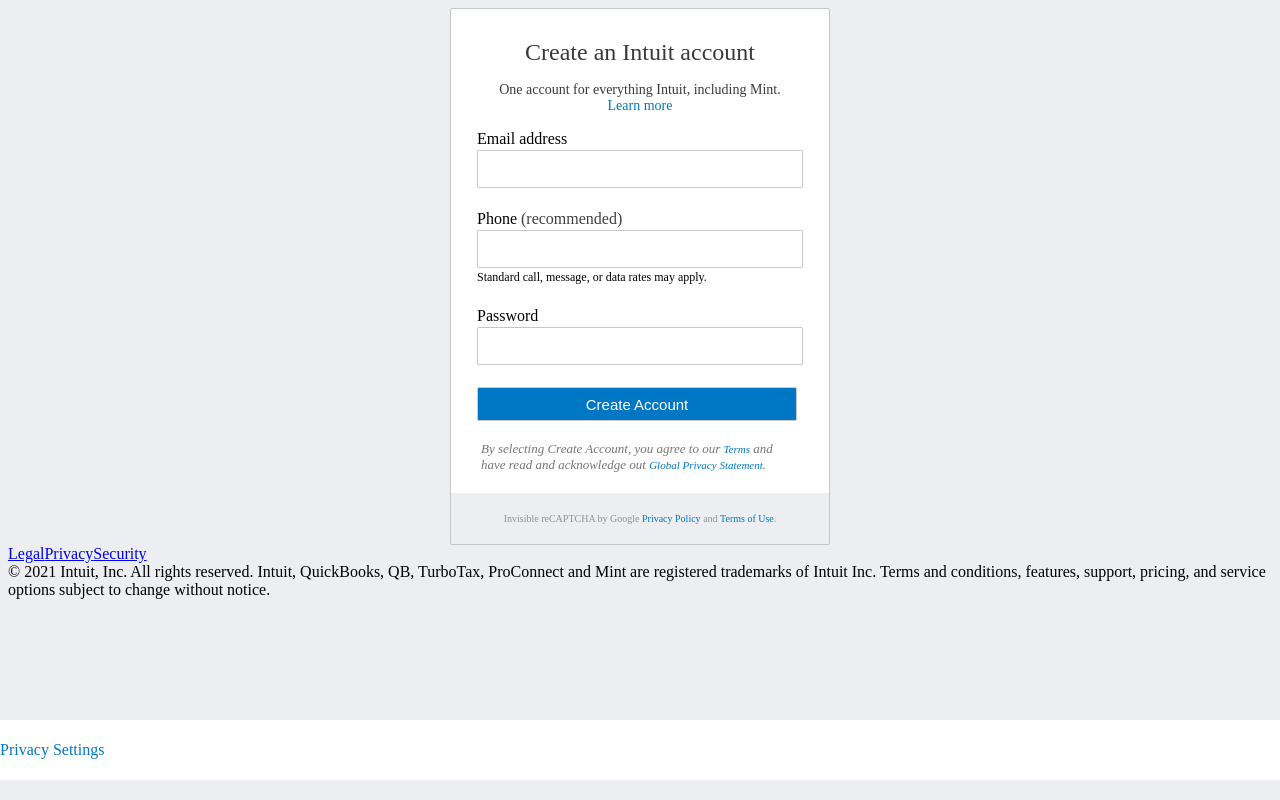
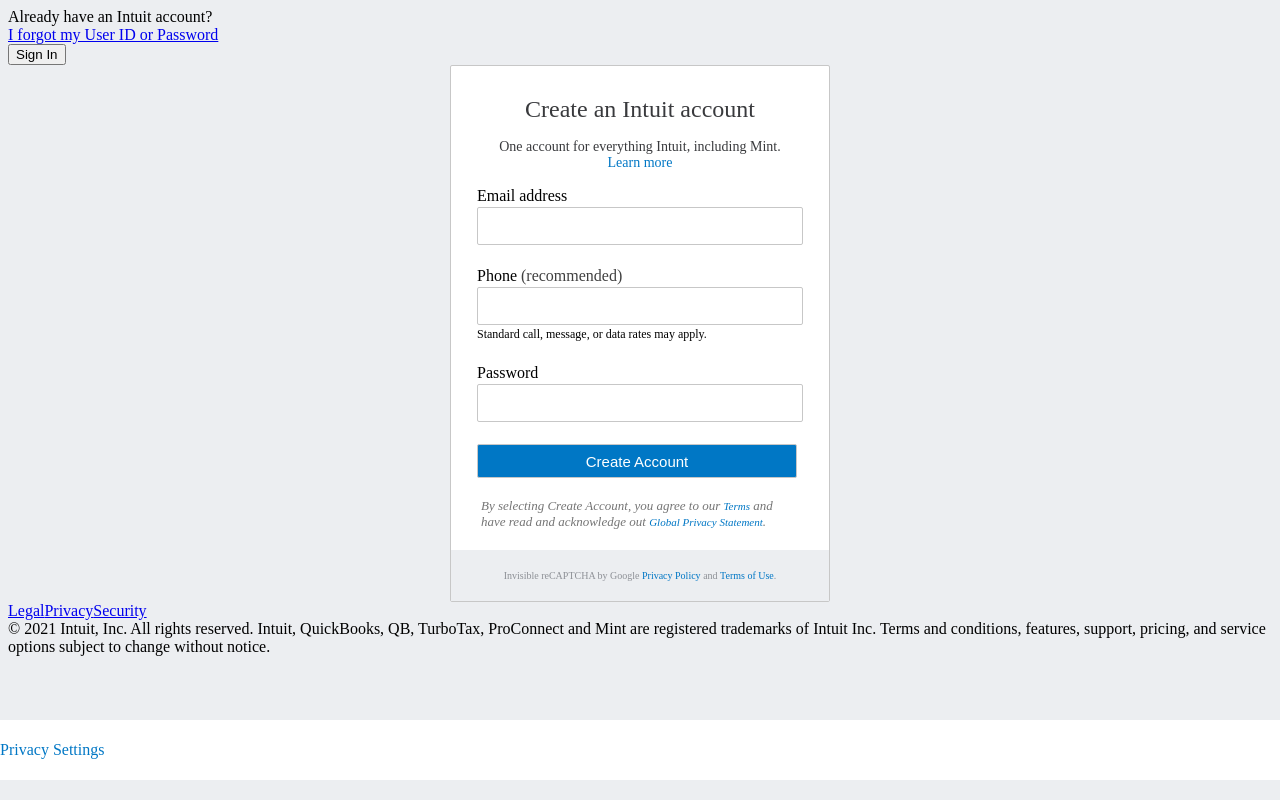
Before and after one commit to danmenjivar/intuit-login, a plain HTML site: page index.html in a window 1280 px wide. Drawn offline with Linux system fonts and the light colour scheme.

Commit message:
Add header html

```diff
--- a/index.html
+++ b/index.html
@@ -10,6 +10,15 @@
 </head>
 
 <body>
+
+  <div class="header-container">
+    <div class="header-text-container">
+      <div>Already have an Intuit account?</div>
+      <a href="http://" target="_blank" rel="noopener noreferrer">I forgot my User ID or Password</a>
+    </div>
+    <input type="button" value="Sign In">
+  </div>
+
   <div class="signup-form-container">
     <div class="form-title">Create an Intuit account</div>
     <div class="signup-form-subheading">
```
